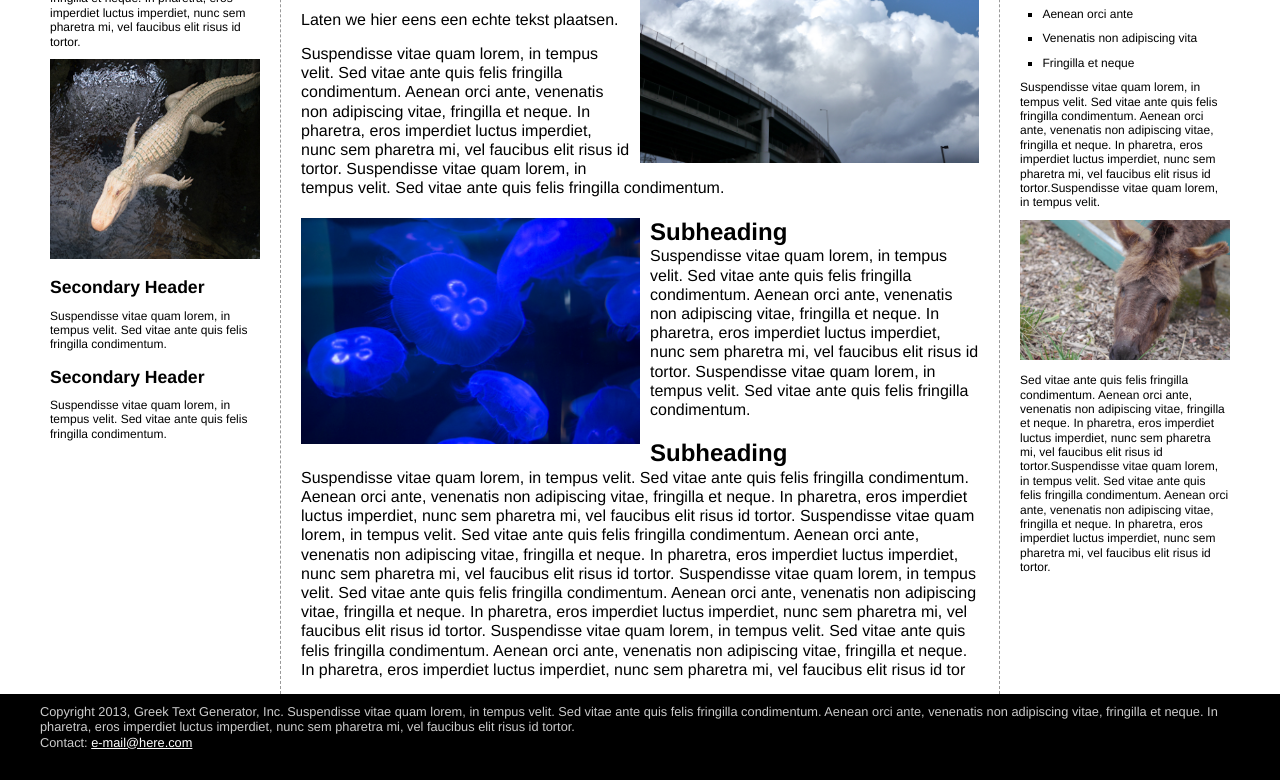
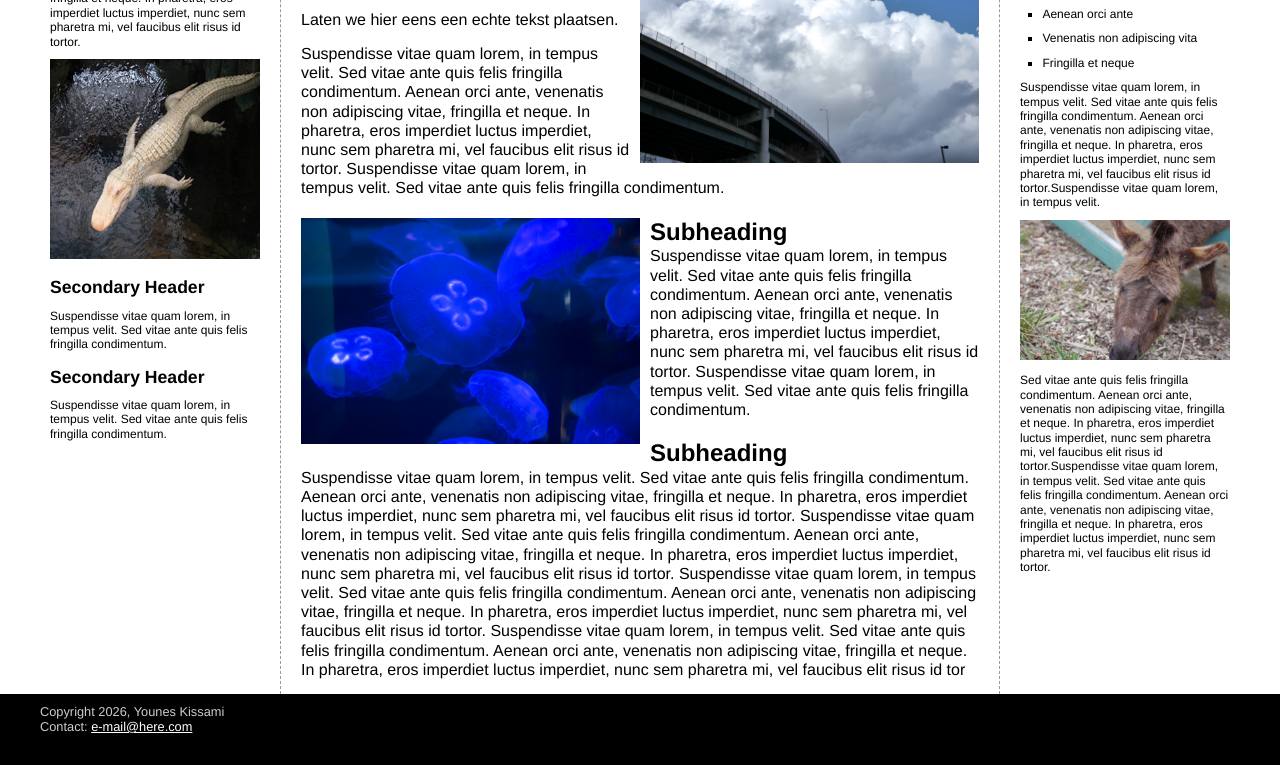
Before and after one commit to youneskissami/dw2versiebeheer, a plain HTML site: page html/index.html in a window 1280 px wide. Shown: the part 266-1046 px from the top of the page. Drawn offline with Linux system fonts and the light colour scheme.

Commit message:
Modified copyright

```diff
--- a/html/index.html
+++ b/html/index.html
@@ -138,11 +138,7 @@
       </div>
       <footer>
         <p>
-          Copyright 2013, Greek Text Generator, Inc. Suspendisse vitae quam
-          lorem, in tempus velit. Sed vitae ante quis felis fringilla
-          condimentum. Aenean orci ante, venenatis non adipiscing vitae,
-          fringilla et neque. In pharetra, eros imperdiet luctus imperdiet, nunc
-          sem pharetra mi, vel faucibus elit risus id tortor.
+          Copyright 2026, Younes Kissami
         </p>
         <p>Contact: <a href="mailto:nobody@nowhere.com">e-mail@here.com</a></p>
       </footer>
```
